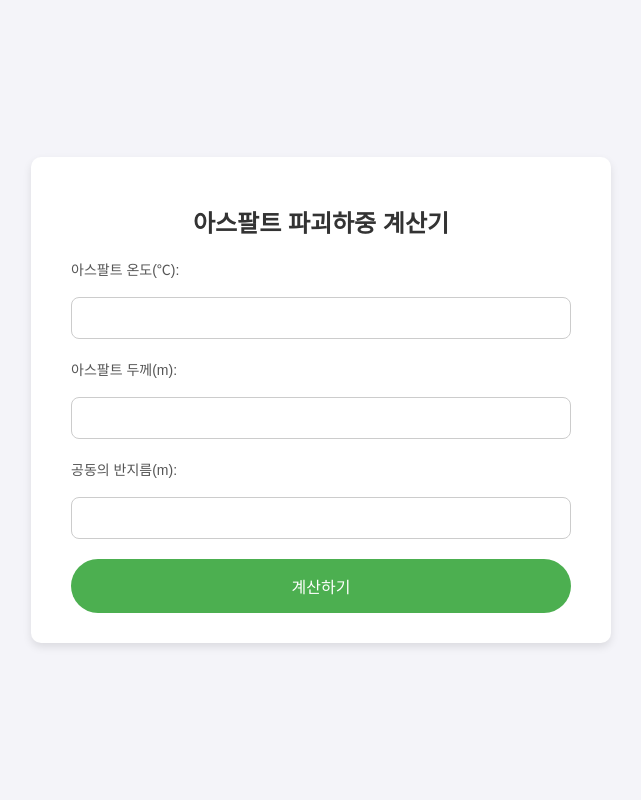
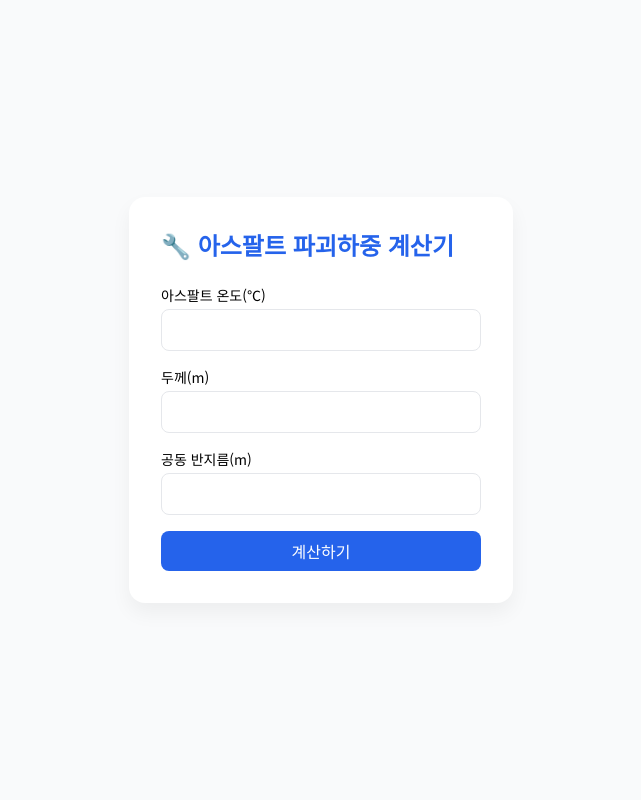
Before and after one commit to ZEROO617/asphalt_web, a Flask app: page / in a window 1280 px wide. Shown: the whole page, without its empty margins (319-960 px from the left). Run offline with Flask 3, Linux system fonts and the light colour scheme; parts of the project's set-up code (start-up, migrations or seed data) failed here and were passed over.

Commit message:
Updated UI design and fixed calculation logic

```diff
--- a/app.py
+++ b/app.py
@@ -1,47 +1,29 @@
-import os
-from flask import Flask, render_template, request
+from flask import Flask, render_template, request, jsonify
+from Cal import calculate_failure_load
 
 app = Flask(__name__)
 
-def calculate_failure_load(temp_celsius, thickness_m, void_radius_m):
-    # 상수값
-    E_20 = 5_000 * 1e6   # 5000 MPa -> Pa
-    k_shape = 1.33       # 형상 계수
-    k_temp = 0.05        # 온도 민감도
-    correction_factor = 0.3  # 보정 계수
-
-    # 온도에 따른 탄성계수 계산
-    E_temp = E_20 * (10 ** (-k_temp * (temp_celsius - 20)))
-
-    # 파괴하중 계산 (단위: N)
-    P_newton = (k_shape * E_temp * (thickness_m ** 3)) / (void_radius_m ** 2) * correction_factor
-
-    # 단위를 kgf로 변환하고 반올림
-    P_kgf = round(P_newton / 9.81)
-
-    return P_kgf
-
-def home():
-    return "Hello, Render!"
-
 @app.route('/', methods=['GET', 'POST'])
-def home():
-    result = None
+def index():
     if request.method == 'POST':
         try:
-            # 입력값 받기
-            temp_celsius = float(request.form['temp_celsius'])
-            thickness_m = float(request.form['thickness_m'])
-            void_radius_m = float(request.form['void_radius_m'])
+            temp = float(request.form['temp'])
+            thickness = float(request.form['thickness'])
+            radius = float(request.form['radius'])
 
-            # 결과 계산
-            result = calculate_failure_load(temp_celsius, thickness_m, void_radius_m)
+            result = calculate_failure_load(temp, thickness, radius)
+            return jsonify({
+                'status': 'success',
+                'result': f'✅ 아스팔트 파괴하중: {result} kgf'
+            })
+
         except ValueError:
-            result = "❌ 올바른 값을 입력해주세요!"
+            return jsonify({
+                'status': 'error',
+                'message': '❌ 숫자 형식으로 정확히 입력해주세요!'
+            })
 
-    return render_template('index.html', result=result)
+    return render_template('index.html')
 
-if __name__ == "__main__":
-    # Render에서 자동으로 설정한 포트를 사용하도록 수정
-    port = int(os.environ.get("PORT", 5000))  # PORT 환경 변수를 사용하고, 없으면 기본 5000 사용
-    app.run(host="0.0.0.0", port=port, debug=True)
+if __name__ == '__main__':
+    app.run(debug=True)
--- a/requirements.txt
+++ b/requirements.txt
@@ -1 +1,2 @@
 flask
+gunicorn
--- a/templates/index.html
+++ b/templates/index.html
@@ -1,114 +1,73 @@
 <!DOCTYPE html>
-<html lang="en">
+<html lang="ko">
 <head>
     <meta charset="UTF-8">
     <meta name="viewport" content="width=device-width, initial-scale=1.0">
     <title>아스팔트 파괴하중 계산기</title>
+    <link href="https://cdn.jsdelivr.net/npm/tailwindcss@2.2.19/dist/tailwind.min.css" rel="stylesheet">
     <style>
-        /* 기본 스타일 설정 */
-        body {
-            font-family: 'Arial', sans-serif;
-            background-color: #f4f4f9;
-            margin: 0;
-            padding: 0;
-            display: flex;
-            justify-content: center;
-            align-items: center;
-            height: 100vh;
-        }
-
-        .container {
-            background-color: #ffffff;
-            padding: 30px 40px;
-            border-radius: 10px;
-            box-shadow: 0 4px 8px rgba(0, 0, 0, 0.1);
-            max-width: 500px;
-            width: 100%;
-            text-align: center;
-        }
-
-        h1 {
-            font-size: 24px;
-            margin-bottom: 20px;
-            color: #333;
-            font-weight: bold;
-        }
-
-        label {
-            display: block;
-            margin-bottom: 10px;
-            font-size: 14px;
-            color: #555;
-            text-align: left;
-        }
-
-        input[type="text"] {
-            width: 100%;
-            padding: 12px;
-            margin: 8px 0 20px 0;
-            border: 1px solid #ccc;
-            border-radius: 8px;
-            font-size: 14px;
-            box-sizing: border-box;
-        }
-
-        input[type="submit"] {
-            background-color: #4CAF50;
-            color: white;
-            padding: 15px 20px;
-            border: none;
-            border-radius: 50px;
-            font-size: 16px;
-            cursor: pointer;
-            width: 100%;
-            transition: background-color 0.3s;
-        }
-
-        input[type="submit"]:hover {
-            background-color: #45a049;
-        }
-
-        .result {
-            margin-top: 20px;
-            font-size: 18px;
-            font-weight: bold;
-            color: #4CAF50;
-        }
-
-        .error {
-            margin-top: 20px;
-            font-size: 18px;
-            font-weight: bold;
-            color: #f44336;
-        }
+        @import url('https://fonts.googleapis.com/css2?family=Noto+Sans+KR:wght@400;700&display=swap');
+        body { font-family: 'Noto Sans KR', sans-serif; }
+        .card { box-shadow: 0 10px 20px rgba(0,0,0,0.05); }
     </style>
 </head>
-<body>
+<body class="bg-gray-50 min-h-screen flex items-center justify-center">
+    <div class="card bg-white p-8 rounded-2xl w-96">
+        <h1 class="text-2xl font-bold mb-6 text-blue-600">🔧 아스팔트 파괴하중 계산기</h1>
 
-    <div class="container">
-        <h1>아스팔트 파괴하중 계산기</h1>
+        <form id="calcForm" class="space-y-4">
+            <div>
+                <label class="block text-sm font-medium mb-1">아스팔트 온도(℃)</label>
+                <input type="number" name="temp" step="0.1"
+                    class="w-full p-2 border rounded-lg focus:ring-2 focus:ring-blue-400 outline-none">
+            </div>
 
-        <form method="POST">
-            <label for="temp_celsius">아스팔트 온도(℃):</label>
-            <input type="text" id="temp_celsius" name="temp_celsius" required><br>
+            <div>
+                <label class="block text-sm font-medium mb-1">두께(m)</label>
+                <input type="number" name="thickness" step="0.01"
+                    class="w-full p-2 border rounded-lg focus:ring-2 focus:ring-blue-400 outline-none">
+            </div>
 
-            <label for="thickness_m">아스팔트 두께(m):</label>
-            <input type="text" id="thickness_m" name="thickness_m" required><br>
+            <div>
+                <label class="block text-sm font-medium mb-1">공동 반지름(m)</label>
+                <input type="number" name="radius" step="0.01"
+                    class="w-full p-2 border rounded-lg focus:ring-2 focus:ring-blue-400 outline-none">
+            </div>
 
-            <label for="void_radius_m">공동의 반지름(m):</label>
-            <input type="text" id="void_radius_m" name="void_radius_m" required><br>
-
-            <input type="submit" value="계산하기">
+            <button type="submit"
+                class="w-full bg-blue-600 text-white py-2 rounded-lg hover:bg-blue-700 transition">
+                계산하기
+            </button>
         </form>
 
-        {% if result is not none %}
-            {% if result == "❌ 올바른 값을 입력해주세요!" %}
-                <div class="error">{{ result }}</div>
-            {% else %}
-                <div class="result">계산된 아스팔트 파괴하중: {{ result }} kgf</div>
-            {% endif %}
-        {% endif %}
+        <div id="result" class="mt-4 p-4 rounded-lg bg-gray-50 hidden"></div>
     </div>
 
+    <script>
+        document.getElementById('calcForm').addEventListener('submit', async (e) => {
+            e.preventDefault();
+            const formData = new FormData(e.target);
+
+            const response = await fetch('/', {
+                method: 'POST',
+                headers: { 'Content-Type': 'application/x-www-form-urlencoded' },
+                body: new URLSearchParams(formData)
+            });
+
+            const data = await response.json();
+            const resultDiv = document.getElementById('result');
+
+            if(data.status === 'success') {
+                resultDiv.classList.remove('hidden', 'bg-red-50');
+                resultDiv.classList.add('bg-green-50', 'text-green-700');
+                resultDiv.innerHTML = data.result;
+            } else {
+                resultDiv.classList.remove('hidden', 'bg-green-50');
+                resultDiv.classList.add('bg-red-50', 'text-red-700');
+                resultDiv.innerHTML = data.message;
+            }
+            resultDiv.classList.remove('hidden');
+        });
+    </script>
 </body>
 </html>
```
Also changed, not shown: Cal.py (added, +48 -0 lines).
